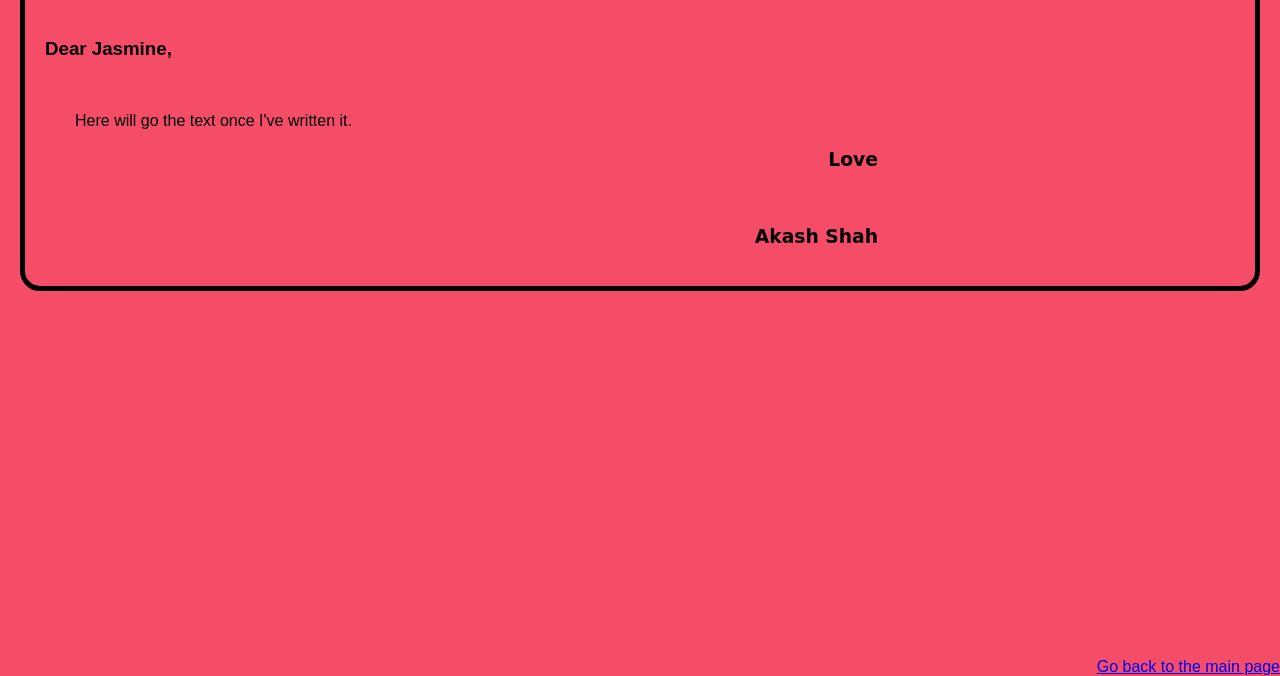
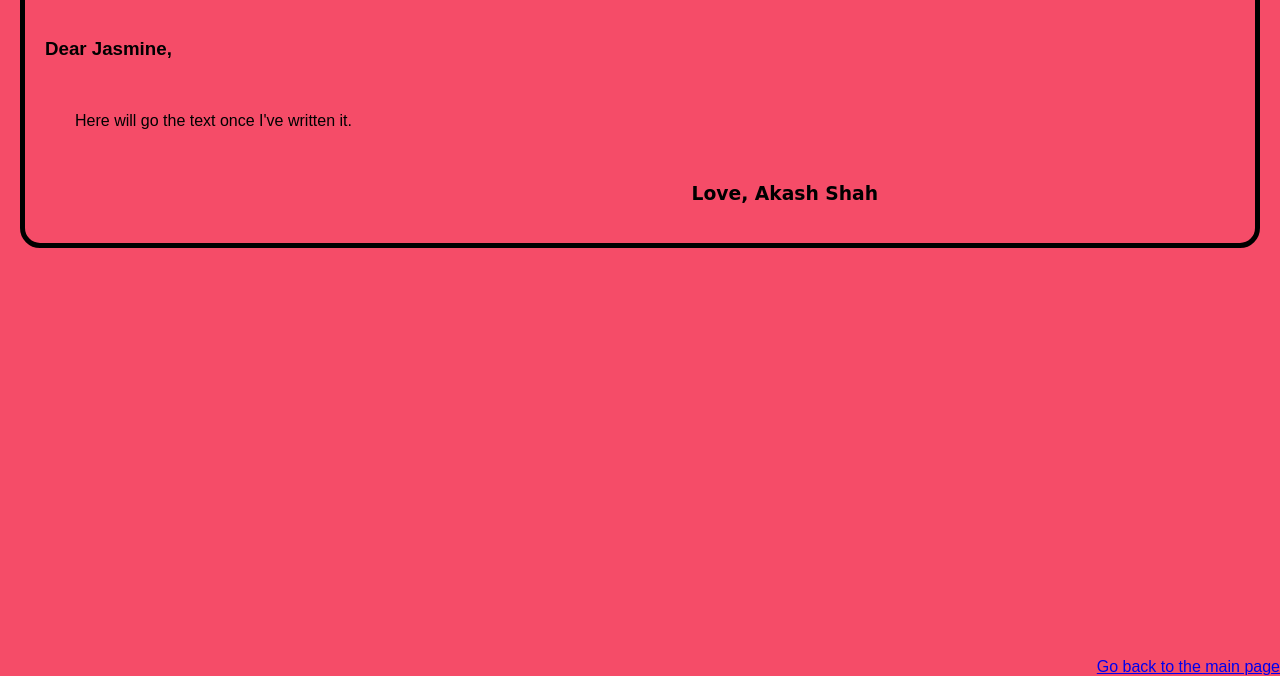
Before and after one commit to CapClumsy/doesakashloveyou, a plain HTML site: page letter.html in a window 1280 px wide. Shown: the part 124-800 px from the top of the page. Drawn offline with Linux system fonts and the light colour scheme.

Commit message:
Delete seperate postion for name and love

```diff
--- a/letter.css
+++ b/letter.css
@@ -15,15 +15,11 @@ p {
     text-indent: 30px;
 }
 
-.signature {
+#signature {
     font-family: "Brush Script MT", "Brush Script Std", cursive;
     text-align: right;
     position: relative;
     right: 30%;
-}
-
-#name {
-    right: 5%;
 }
 
 #main-prompt {
--- a/letter.html
+++ b/letter.html
@@ -10,11 +10,8 @@
         <h3>Dear Jasmine,</h3>
         <br>
         <p>Here will go the text once I've written it.</p>
-        <div class = "signature">
-            <h3>Love</h3>
-            <br>
-            <h3 id = "name">Akash Shah</h3>
-        </div>
+        <br>
+        <h3 id = "signature">Love, Akash Shah</h3>
         <span id = "main-prompt"><a href = "index.html">Go back to the main page</a></span>
     </body>
 </html>
```
